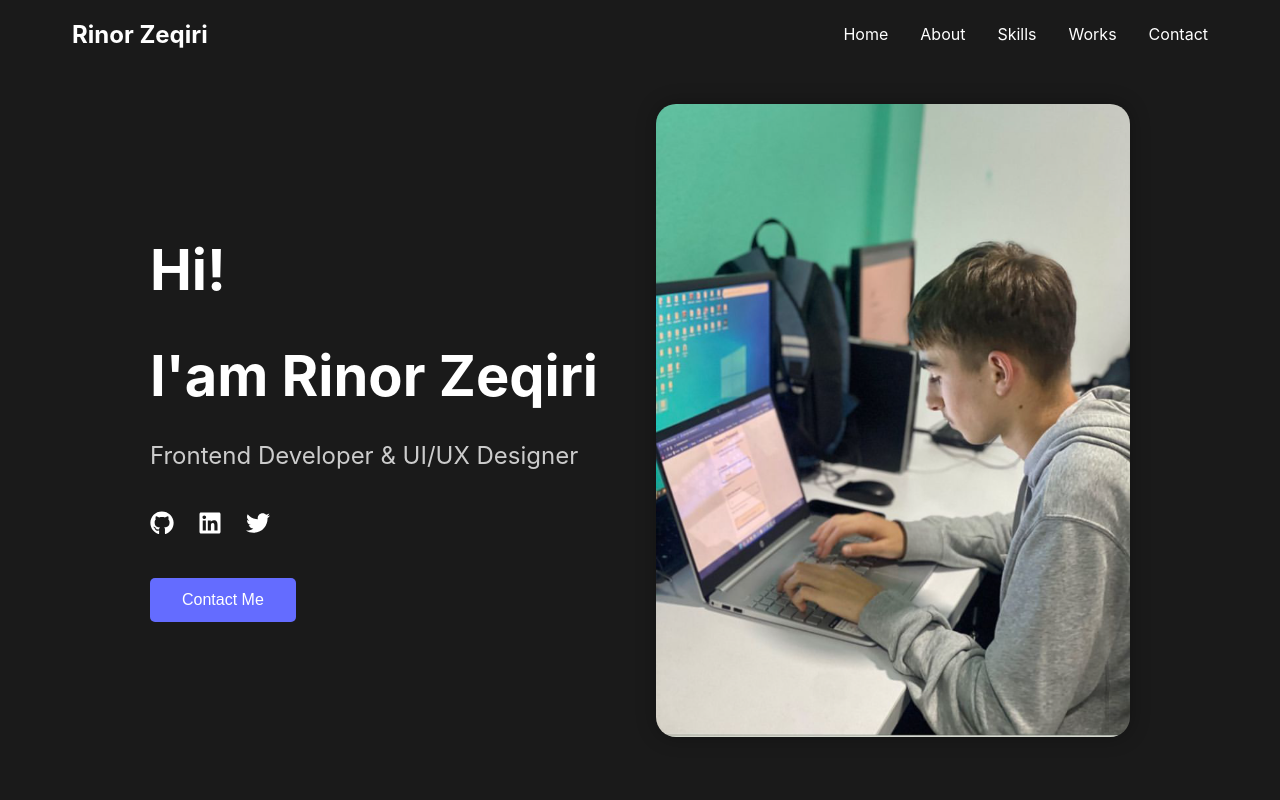
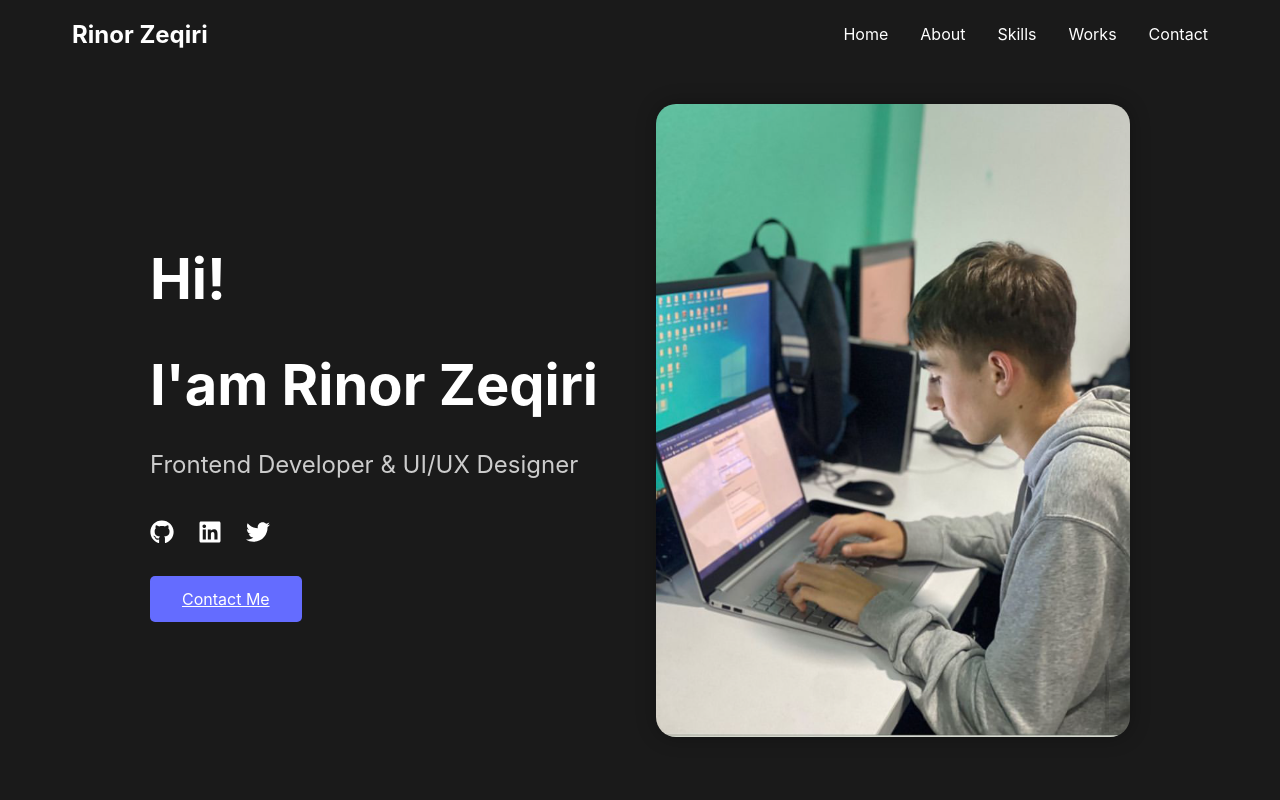
Before and after one commit to rinorze/vercelrinor, a React (Vite) app: page / in a window 1280 px wide. Shown: the top 800 px of the page. Built offline with nearby package versions, Linux system fonts and the light colour scheme.

Commit message:
Update Hero.jsx

```diff
--- a/src/components/Hero/Hero.jsx
+++ b/src/components/Hero/Hero.jsx
@@ -34,7 +34,9 @@ const Hero = () => {
               <FaTwitter />
             </a>
           </div>
-          <button className="btn btn-primary">Contact Me</button>
+          <a href="contact" className="btn btn-primary">
+            Contact Me
+          </a>
         </div>
         <div className="hero-image">
           <img src={img} alt="Rinor Zeqiri" />
```
